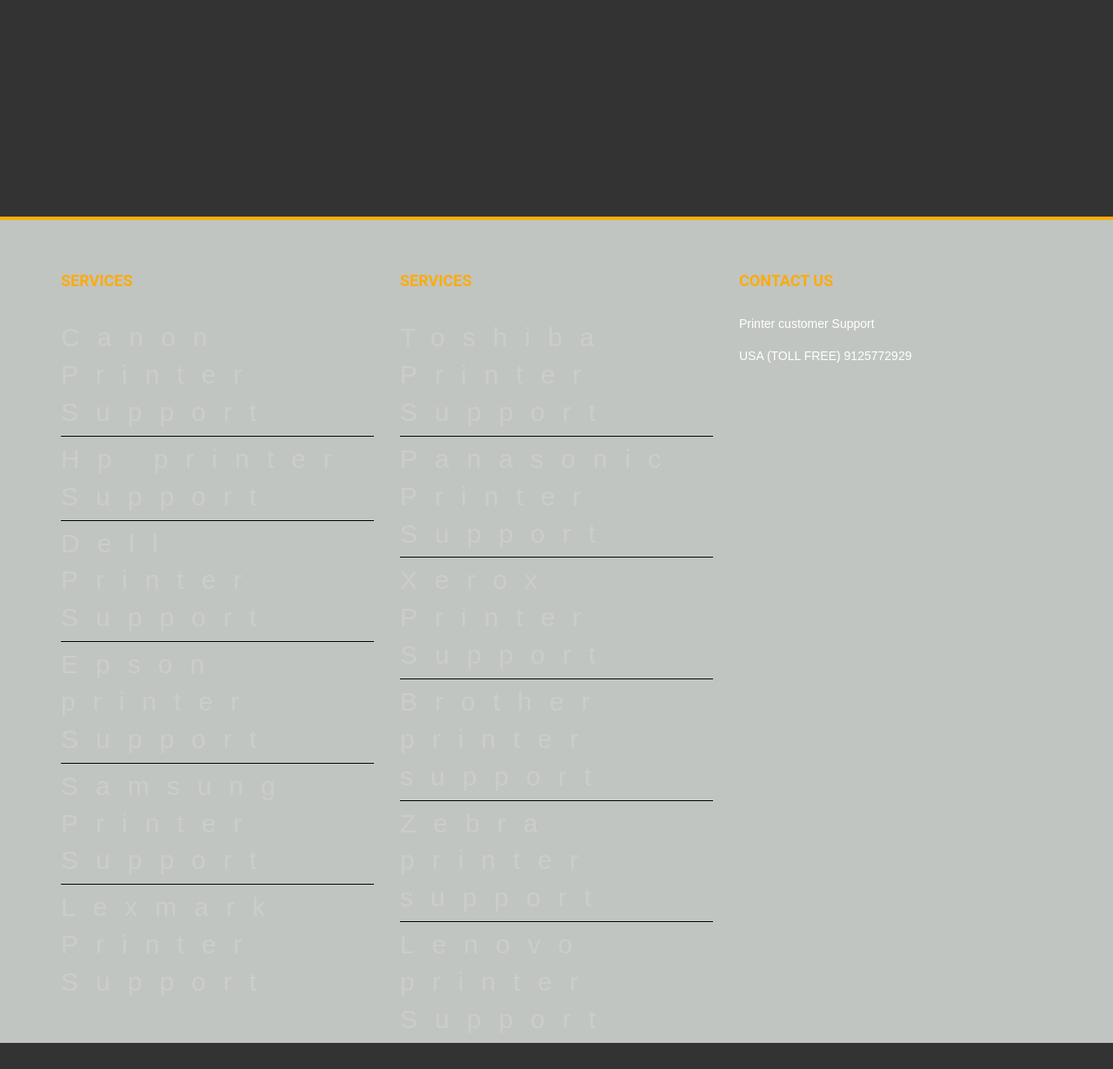
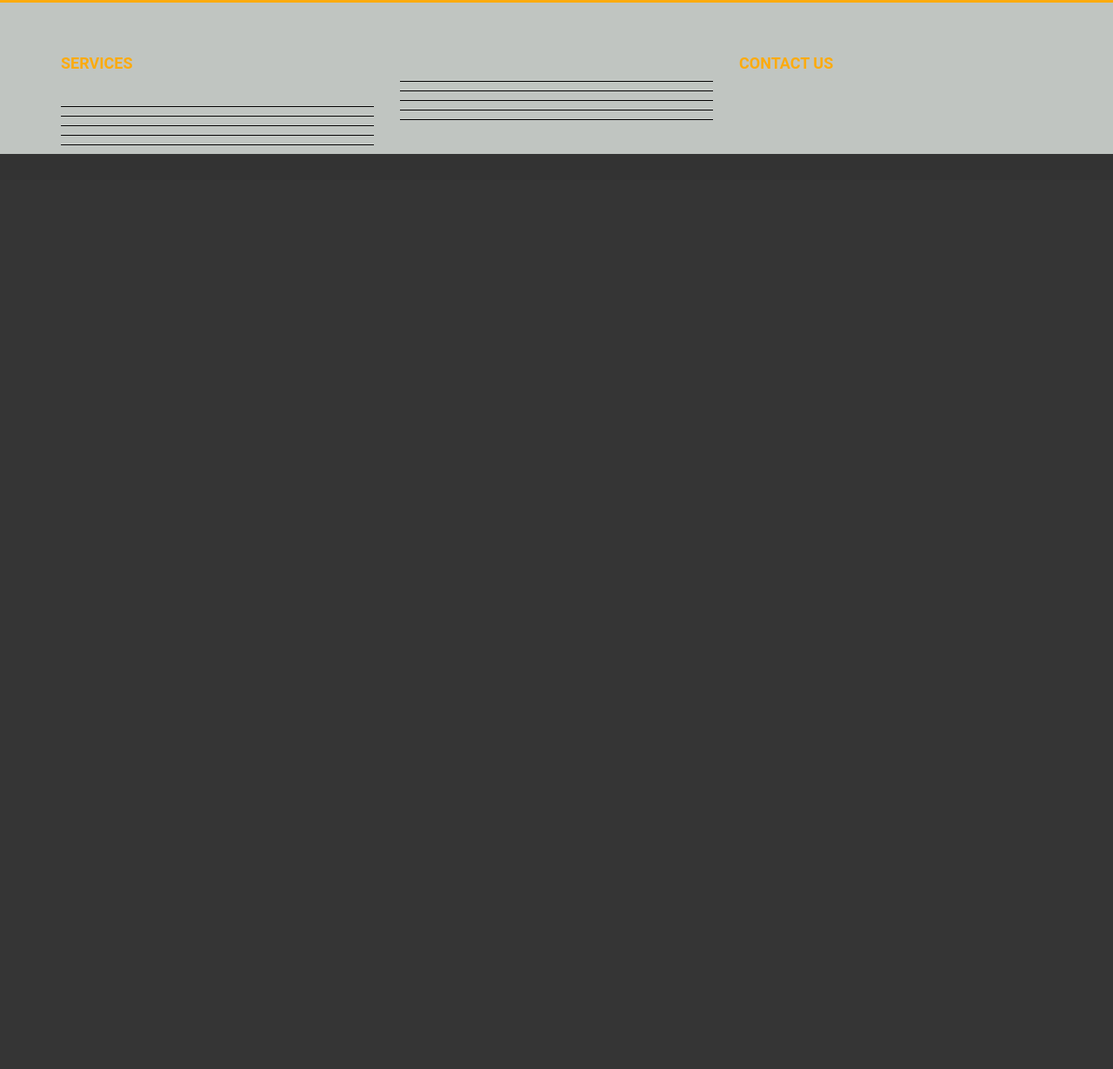
Before and after one commit to imocsari/Birkbeck_PHP, a PHP site: page /afterlogin.php in a window 1280 px wide. Shown: the part 2281-3510 px from the top of the page at 87% size. After the commit the page ends 2458 px from the top, so only its background shows below. Run offline with PHP 8.4, Linux system fonts and the light colour scheme.

Commit message:
changes in footer

```diff
--- a/afterlogin.php
+++ b/afterlogin.php
@@ -28,7 +28,7 @@ include("layouts/header.php");
              </div>
            </div>
            <div class="col-xs-12 col-sm-4">
-             <div class="card" style="background: linear-gradient(rgba(0,0,0,0.3), rgba(0,0,0,0.2)), url('images/uni2.jpg');background-size: 100%;">
+             <div class="card" style="background: linear-gradient(rgba(0,0,0,0.3), rgba(0,0,0,0.2), url('images/uni2.jpg');background-size: 100%;">
                <div class="card-category">Brussels</div>
                <div class="card-description">
                  <h2>Anne's home</h2>
--- a/components/card.css
+++ b/components/card.css
@@ -1,5 +1,4 @@
 .card {
-  height: 250px;
   text-shadow: 0 1px 3px rgba(0,0,0,0.6);
   background-size:cover !important;
   color: white;
--- a/layouts/footer.php
+++ b/layouts/footer.php
@@ -13,26 +13,26 @@
             	<div class="footer_dv">
                 	<h4>Services</h4>
                 	<ul>
-                    	<li class="line_rv"><a href="canon-printer-support.php">Canon Printer Support</a></li>
+                    	<li class="line_rv"><a href=""></a></li>
 
-                        <li><a href="hp-printer-support.php">Hp printer Support</a></li>
-                        <li><a href="dell-printer-support.php">Dell Printer Support</a></li>
-                        <li><a href="epson-printer-support.php">Epson printer Support</a></li>
-                        <li><a href="samsung-printer-support.php">Samsung Printer Support</a></li>
-                        <li><a href="lexmark-printer-support.php">Lexmark Printer Support</a></li>
+                        <li><a href=""></a></li>
+                        <li><a href=""></a></li>
+                        <li><a href=""></a></li>
+                        <li><a href=""></a></li>
+                        <li><a href=""></a></li>
                     </ul>
                 </div>
             </div>
             <div class="col-lg-4  col-md-4 col-sm-4">
             	<div class="footer_dv">
-                	<h4>Services</h4>
+                	<h4></h4>
                 	<ul>
-                    	<li><a href="tosiba-printer-support.php">Toshiba Printer Support</a></li>
-                        <li><a href="panasonic-printer-support.php">Panasonic Printer Support</a></li>
-                        <li><a href="xerox-printer-support.php">Xerox Printer Support</a></li>
-                        <li><a href="brother-printer-support.php">Brother printer support</a></li>
-                        <li><a href="zebra-printer-support.php">Zebra printer support</a></li>
-                        <li><a href="lenovo-printer-support.php">Lenovo printer Support</a></li>
+                    	<li><a href=""></a></li>
+                        <li><a href=""></a></li>
+                        <li><a href=""></a></li>
+                        <li><a href=""></a></li>
+                        <li><a href=""></a></li>
+                        <li><a href=""></a></li>
 
 
                     </ul>
@@ -41,8 +41,8 @@
             <div class="col-lg-4  col-md-4 col-sm-4">
             	<div class="footer_dv">
                 	<h4>Contact us</h4>
-                	<p>Printer customer Support</p>
-      			<p>USA (TOLL FREE) 9125772929<br>
+                	<p></p>
+      			<p><br>
 
 
                 </p></div>
```
